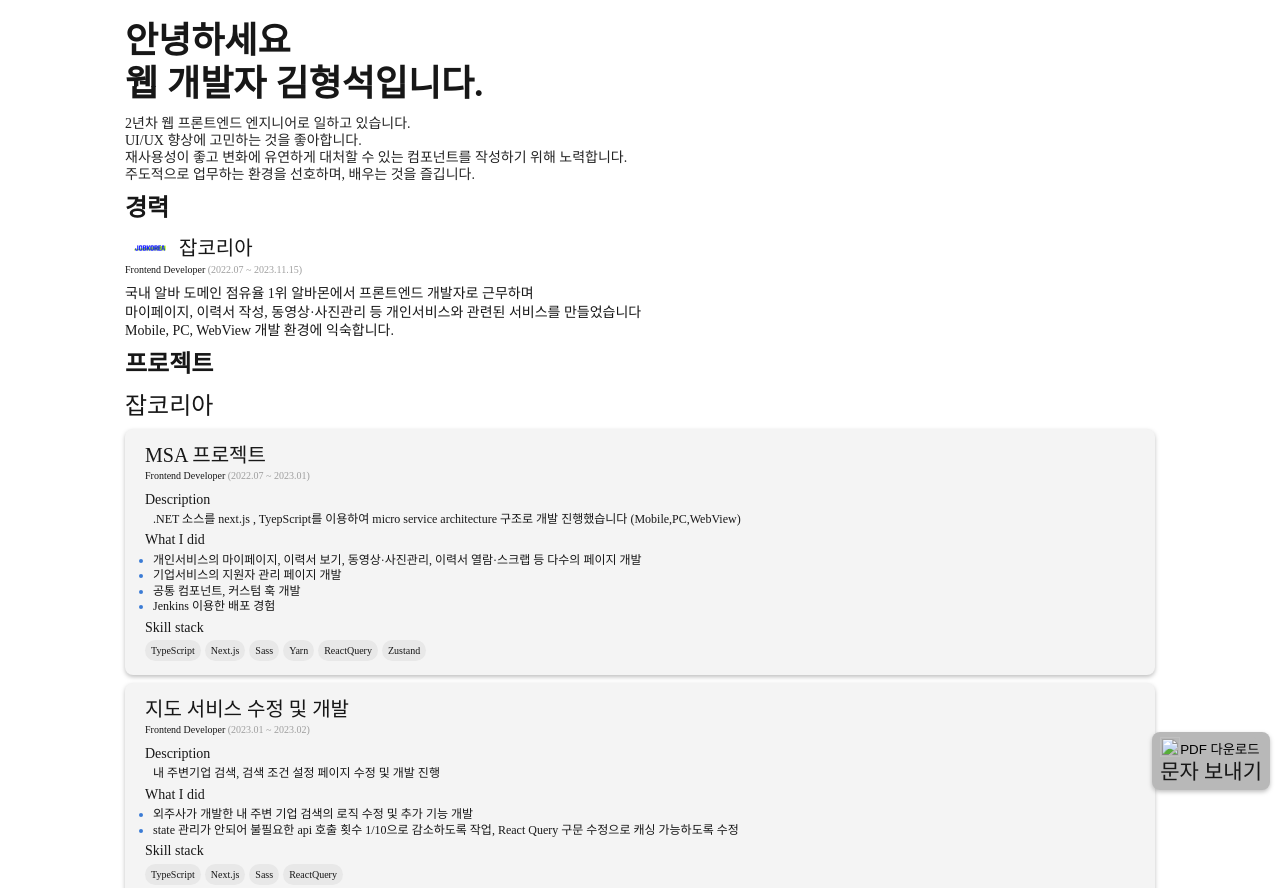
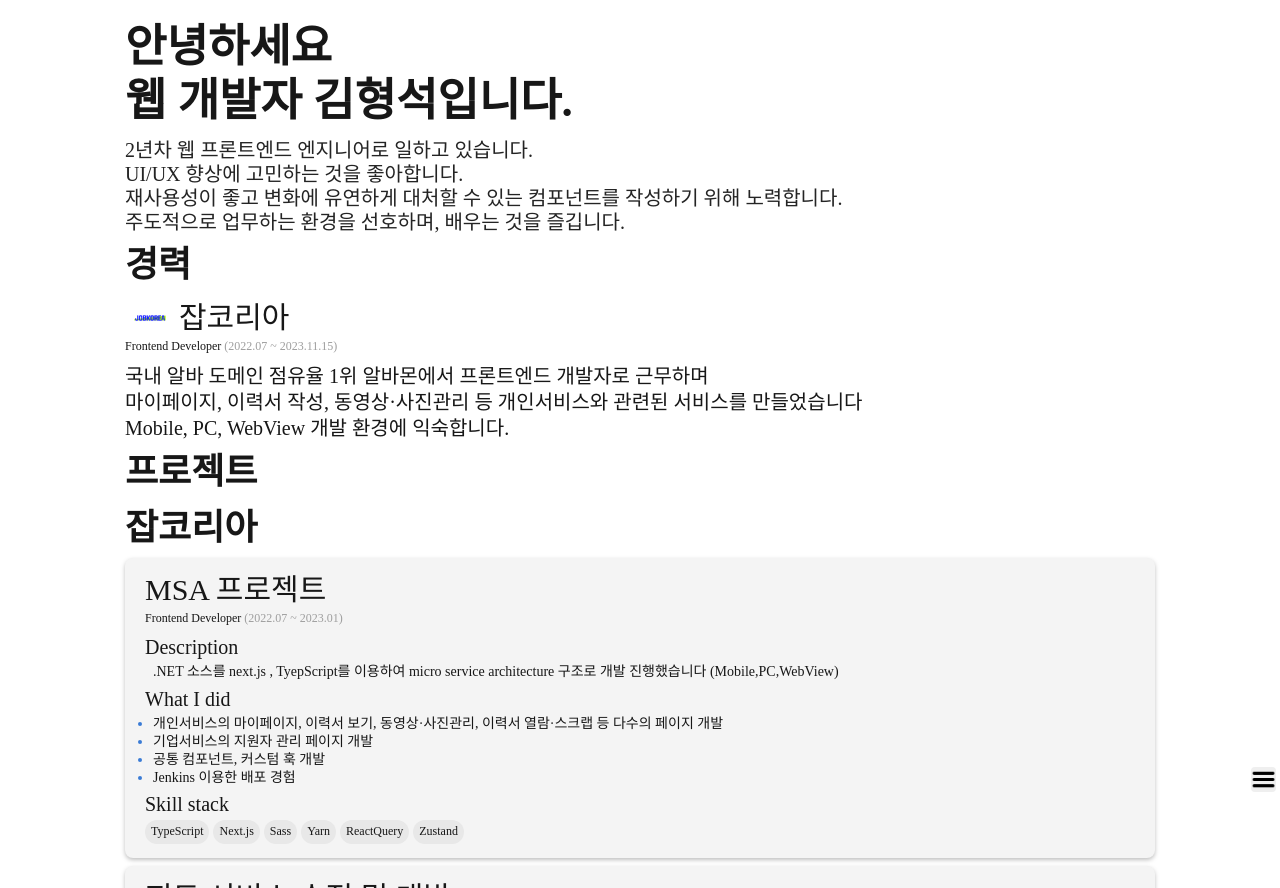
Before and after one commit to HyeongSeoku/Resume, a website built with Vite: page index.html in a window 1280 px wide. Shown: the top 888 px of the page. Built offline with nearby package versions, Linux system fonts and the light colour scheme; files whose address does not match are found by name; a web font is replaced by a local one.

Commit message:
Modify : 하단 햄버거 메뉴 스타일  수정

```diff
--- a/index.html
+++ b/index.html
@@ -10,15 +10,36 @@
   <body>
     <header class="header-container"></header>
     <main class="main-container">
+      <button class="burger-menu-button">
+        <img src="src/image/burger-menu_icon.png" />
+      </button>
       <aside class="aside-container">
-        <button class="pdf-button">
-          <img src="src/image/pdf_logo.png" />
-          PDF 다운로드
+        <button class="aside-item">
+          <img src="src/image/linkedin_icon.png" />
+          <a
+            href="https://www.linkedin.com/in/%ED%98%95%EC%84%9D-%EA%B9%80-901539232/"
+            >링크드인</a
+          >
         </button>
-        <a
-          href="sms:01091433664?body=안녕하세요%20이력서%20보고%20연락드립니다."
-          >문자 보내기</a
-        >
+        <button class="aside-item">
+          <img src="src/image/github_logo.png" />
+          <span>github</span>
+        </button>
+        <button class="aside-item">
+          <img src="src/image/sms_icon.webp" />
+          <a
+            href="sms:01091433664?body=안녕하세요%20이력서%20보고%20연락드립니다."
+            >문자 보내기</a
+          >
+        </button>
+        <button class="aside-item">
+          <img src="src/image/velog_icon.jpeg" />
+          <a href="https://velog.io/@seoku/posts">블로그</a>
+        </button>
+        <button class="aside-item">
+          <img src="src/image/pdf_icon.png" />
+          <span>PDF 다운로드</span>
+        </button>
       </aside>
       <h1 class="title screen-animation">
         안녕하세요
--- a/src/index.scss
+++ b/src/index.scss
@@ -49,6 +49,21 @@
   padding: 20px 25px;
 }
 
+.burger-menu-button {
+  position: fixed;
+  bottom: 8px;
+  right: 4px;
+  width: 25px;
+  height: 25px;
+  display: flex;
+  z-index: 1;
+  border-radius: 4px;
+
+  & > img {
+    width: 100%;
+  }
+}
+
 .aside-container {
   position: fixed;
   bottom: 10px;
@@ -56,8 +71,32 @@
   z-index: 1;
   padding: 5px 8px;
   border-radius: 8px;
+  // FIXME: 임시
+  display: none;
+  // display: flex;
+  flex-direction: column;
+  gap: 8px;
   filter: drop-shadow(0px 2px 2px rgba(0, 0, 0, 0.25));
   background-color: color.$Gray400;
+
+  @include font.P1;
+}
+
+.aside-item {
+  width: fit-content;
+  border: none;
+  cursor: pointer;
+  background-color: inherit;
+  padding: 0;
+  width: fit-content;
+  display: flex;
+  align-items: center;
+  gap: 6px;
+  border-radius: 8px;
+  & > img {
+    width: 20px;
+    height: 100%;
+  }
 }
 
 .title {
@@ -289,26 +328,6 @@
   }
 }
 
-// FIXME: 임시
-.pdf-button {
-  width: fit-content;
-  border: none;
-  cursor: pointer;
-  background-color: inherit;
-  padding: 0;
-  width: fit-content;
-  display: flex;
-  align-items: center;
-  border-radius: 8px;
-  & > img {
-    width: 20px;
-    height: 100%;
-  }
-  &:hover {
-    background-color: color.$Gray200;
-  }
-}
-
 .pdf-container {
   display: none;
 }
--- a/src/style/_font.scss
+++ b/src/style/_font.scss
@@ -11,6 +11,15 @@
 $pc-medium: 32px;
 $pc-small: 21px;
 $pc-xsmall: 12px;
+
+$pc-h1-size: 45px;
+$pc-h2-size: 36px;
+$pc-b1-size: 30px;
+$pc-b2-size: 26px;
+$pc-b3-size: 22px;
+$pc-p1-size: 20px;
+$pc-p2-size: 14px;
+$pc-p3-size: 12px;
 
 $mobile-h1-size: 36px;
 $mobile-h2-size: 24px;
@@ -26,41 +35,74 @@
 $font-weight-small: 300;
 
 @mixin H1 {
+  @media screen and (min-width: 1024px) {
+    font-size: $pc-h1-size;
+    font-weight: $font-weight-bold;
+  }
+
   font-size: $mobile-h1-size;
   font-weight: $font-weight-bold;
 }
 
 @mixin H2 {
+  @media screen and (min-width: 1024px) {
+    font-size: $pc-h2-size;
+    font-weight: $font-weight-bold;
+  }
   font-size: $mobile-h2-size;
   font-weight: $font-weight-bold;
 }
 
 @mixin B1 {
+  @media screen and (min-width: 1024px) {
+    font-size: $pc-b1-size;
+    font-weight: $font-weight-medium;
+  }
   font-size: $mobile-b1-size;
   font-weight: $font-weight-medium;
 }
 
 @mixin B2 {
+  @media screen and (min-width: 1024px) {
+    font-size: $pc-b2-size;
+    font-weight: $font-weight-medium;
+  }
   font-size: $mobile-b2-size;
   font-weight: $font-weight-medium;
 }
 
 @mixin B3 {
+  @media screen and (min-width: 1024px) {
+    font-size: $pc-b3-size;
+    font-weight: $font-weight-medium;
+  }
   font-size: $mobile-b3-size;
   font-weight: $font-weight-medium;
 }
 
 @mixin P1 {
+  @media screen and (min-width: 1024px) {
+    font-size: $pc-p1-size;
+    font-weight: $font-weight-medium;
+  }
   font-size: $mobile-p1-size;
   font-weight: $font-weight-medium;
 }
 
 @mixin P2 {
+  @media screen and (min-width: 1024px) {
+    font-size: $pc-p2-size;
+    font-weight: $font-weight-small;
+  }
   font-size: $mobile-p2-size;
   font-weight: $font-weight-small;
 }
 
 @mixin P3 {
+  @media screen and (min-width: 1024px) {
+    font-size: $pc-p3-size;
+    font-weight: $font-weight-small;
+  }
   font-size: $mobile-p3-size;
   font-weight: $font-weight-small;
 }
--- a/src/style/_reset.scss
+++ b/src/style/_reset.scss
@@ -128,3 +128,13 @@
   text-decoration: none;
   color: inherit;
 }
+
+button {
+  border: none;
+  cursor: pointer;
+  padding: 0;
+
+  &:hover {
+    background-color: inherit;
+  }
+}
```
